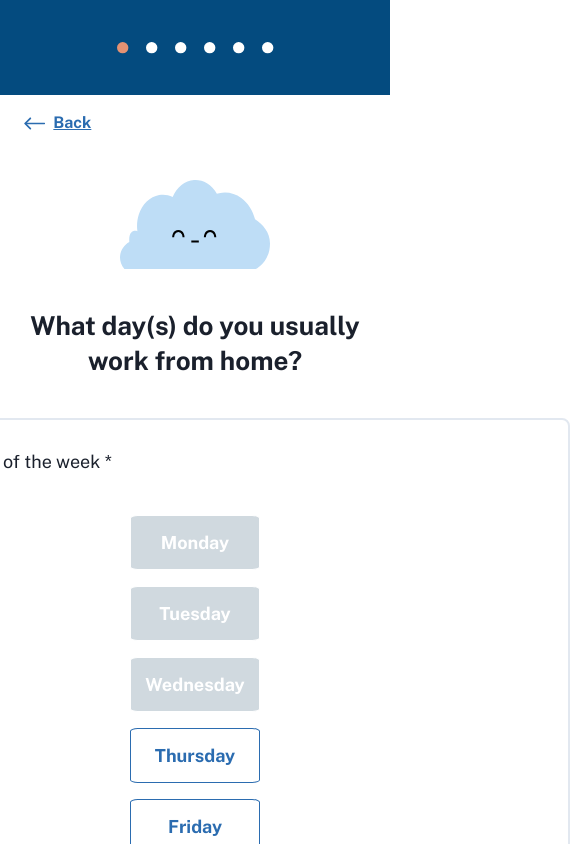
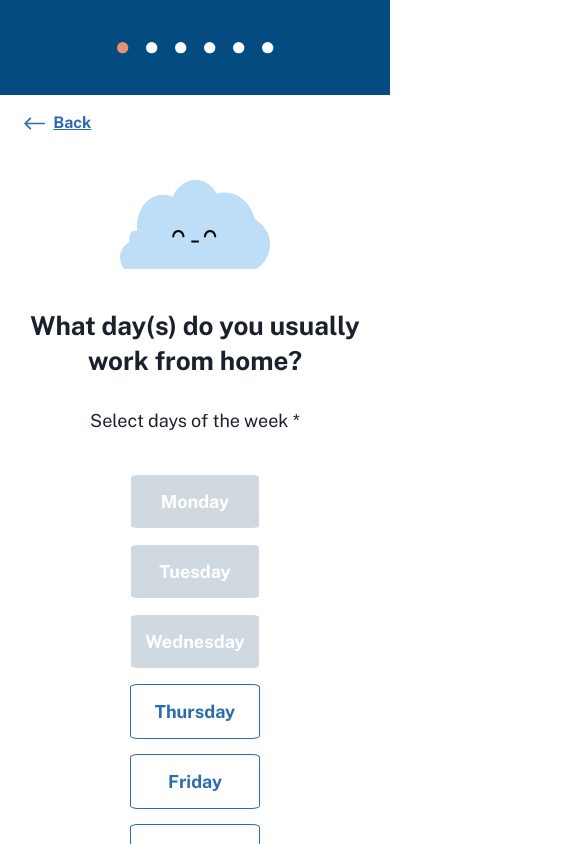
Before and after one commit to CodeforAustralia/council-emissions-calculator, a Next.js app: page /form/WorkFromHomeDays in a window 390 px wide. Shown: the top 844 px of the page, 570 px wide, since content can reach past the window. Built offline with nearby package versions, Linux system fonts and the light colour scheme.

Commit message:
This changes made to match and suppor mobile design of the figma. The buttons are more align now matching with the figma.

```diff
--- a/components/DaysOfTheWeek/DaysOfTheWeekContainer.jsx
+++ b/components/DaysOfTheWeek/DaysOfTheWeekContainer.jsx
@@ -1,130 +1,148 @@
 import { useState } from "react";
-import { Text, Box, SimpleGrid, GridItem, Flex } from "@chakra-ui/react";
+import {
+  Center,
+  Text,
+  Box,
+  SimpleGrid,
+  GridItem,
+  Flex,
+} from "@chakra-ui/react";
 import DaysOfWeekButton from "./DayOfTheWeekButton";
 import LinkButton from "../LinkButton/LinkButton";
 
-export default function DaysOfTheWeekContainer ({
+export default function DaysOfTheWeekContainer({
   setNumberOfDays,
   saveDataAndLogs,
   customHref,
-  disabledDays
+  disabledDays,
 }) {
-
   // initial state for days of the week has info if it's selected or not (instead of having 2 separate states)
-  const [ daysOfTheWeek, setDaysOfTheWeek ] = useState([
+  const [daysOfTheWeek, setDaysOfTheWeek] = useState([
     {
       id: 0,
       day: "Monday",
       isSelected: false,
-      isDisable: false
+      isDisable: false,
     },
     {
       id: 1,
       day: "Tuesday",
       isSelected: false,
-      isDisable: false
+      isDisable: false,
     },
     {
       id: 2,
       day: "Wednesday",
       isSelected: false,
-      isDisable: false
+      isDisable: false,
     },
     {
       id: 3,
       day: "Thursday",
       isSelected: false,
-      isDisable: false
+      isDisable: false,
     },
     {
       id: 4,
       day: "Friday",
       isSelected: false,
-      isDisable: false
+      isDisable: false,
     },
     {
       id: 5,
       day: "Saturday",
       isSelected: false,
-      isDisable: false
+      isDisable: false,
     },
     {
       id: 6,
       day: "Sunday",
       isSelected: false,
-      isDisable: false
-    }
+      isDisable: false,
+    },
   ]);
 
   // disable days already selected in the previous step by comparing to the props array
   const disableSelectedDaysOnLoad = (days) => {
-    days.forEach(day => {
-      daysOfTheWeek.map(item => {
+    days.forEach((day) => {
+      daysOfTheWeek.map((item) => {
         if (item.day == day) {
-          item.isDisable = true
+          item.isDisable = true;
         }
-      })
-    })
-  }
+      });
+    });
+  };
   disableSelectedDaysOnLoad(disabledDays);
 
   // on click, the buttom will change colour and the state will be updated to include selected buttons
   const handleClick = (value) => {
-
     let updatedData = [...daysOfTheWeek];
 
     // based on the day name from the value of each button, update the state if selected or unselected
-    updatedData.map(item => {
+    updatedData.map((item) => {
       if (item.day === value) {
         item.isSelected = item.isSelected ? false : true;
       }
-    })
+    });
     setDaysOfTheWeek(updatedData);
 
     // get answer to how many days a week user works
-    const workingDaysNumber = updatedData.filter(item => item.isSelected).length;
+    const workingDaysNumber = updatedData.filter(
+      (item) => item.isSelected
+    ).length;
 
-    setNumberOfDays(workingDaysNumber)
-  }
+    setNumberOfDays(workingDaysNumber);
+  };
 
   // NOTE! I use minW attribute for the Box for now because at the moment the layout component has limitation for width.
   // Please change once Layout is changed
 
   return (
-    <Box
+    <Center
       justify="center"
       borderWidth="2px"
       borderRadius="lg"
-      minW="750px"
-      py="8%"
+      borderColor={["white", "gray.200"]}
+      width={["375px", "700px"]}
+      height={["516px", "320px"]}
     >
-      <Flex
-        px="20"
-        direction={"column"}
+      <Flex direction={"column"}>
+        <Flex justify={["center", "left"]}>
+          <Text
+            fontWeight="500"
+            fontSize="18px"
+            justify={["center", "left"]}
+            mt={["100px", "10px"]}
           >
-        <Text fontWeight="500" fontSize="18px">Select days of the week *</Text>
+            Select days of the week *
+          </Text>
+        </Flex>
         <SimpleGrid
           columns={{ md: 4 }}
-          spacing="4"
+          spacingX="15px"
+          spacingY="15px"
           py="10"
           textAlign="center"
+          // width={["375px", "700px"]}
         >
           {daysOfTheWeek.map((item) => (
-          <GridItem  key={item.id}>
+            <GridItem key={item.id}>
               <DaysOfWeekButton
                 label={item.day}
                 isActive={item.isSelected}
-              onClick={value => handleClick(value)}
+                onClick={(value) => handleClick(value)}
                 disabled={item.isDisable}
               />
             </GridItem>
           ))}
         </SimpleGrid>
-        <Flex justify={"end"}>
+        <Flex justify={["center", "end"]}>
           <LinkButton
-            disabled={!daysOfTheWeek.find(item => item.isSelected)}
+            width={["305px", "105px"]}
+            height={["60px", "54.37px"]}
+            disabled={!daysOfTheWeek.find((item) => item.isSelected)}
             href={customHref}
-            width={"105px"}
+            // width={"105px"}
             topMargin="0"
             H="55px"
             justifySelf="right"
@@ -137,6 +155,6 @@ export default function DaysOfTheWeekContainer ({
           </LinkButton>
         </Flex>
       </Flex>
-    </Box>
-  )
+    </Center>
+  );
 }
```
Lines whose indentation alone changed are shown as unchanged.
